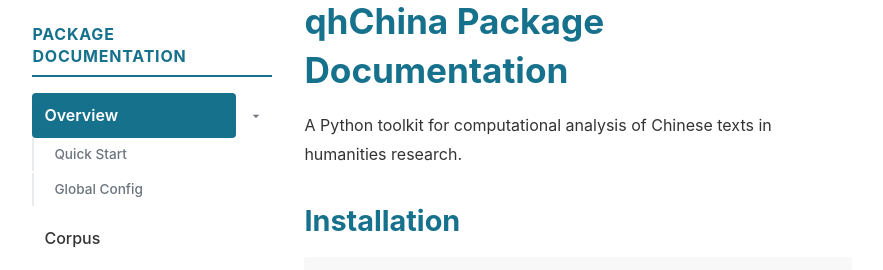
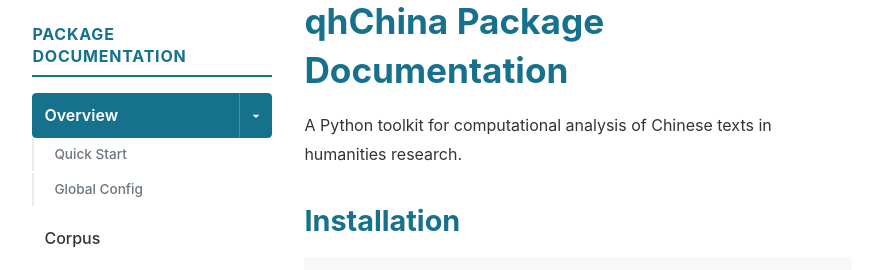
Before and after one commit to mcjkurz/qhchina-web, a Jekyll site: the page built from docs/index.md, in a window 1280 px wide. Shown: the part 601-871 px from the top of the page, without its empty margins (198-1081 px from the left). Built offline with Jekyll 4.4.1, drawn with Linux system fonts in a browser that asks for light colours.

Commit message:
Update API docs

```diff
--- a/_config.yml
+++ b/_config.yml
@@ -60,4 +60,4 @@ goatcounter_code: qhchina # This will create the URL qhchina.goatcounter.com
 github: [metadata]
 
 # Cache busting version (auto-updated by make_docs.py)
-cache_version: 20260217111026
+cache_version: 20260217111308
--- a/_layouts/docs_with_sidebar.html
+++ b/_layouts/docs_with_sidebar.html
@@ -99,6 +99,6 @@
         </div>
       </footer>
     </div>
-    <script src="{{ '/assets/js/search.js' | relative_url }}"></script>
+    <script src="{{ '/assets/js/search.js' | relative_url }}?v={{ site.cache_version | default: '1' }}"></script>
   </body>
 </html>
--- a/_sass/main.scss
+++ b/_sass/main.scss
@@ -478,11 +478,24 @@ aside.docs-sidebar {
 // Nav item wrapper for category link + toggle button
 .nav-item-wrapper {
   display: flex;
-  align-items: center;
+  align-items: stretch;
   gap: 0;
+  border-radius: 4px;
+  overflow: hidden;
 
   > a {
     flex: 1;
+    border-radius: 4px 0 0 4px;
+  }
+
+  // When has toggle button, adjust active link styling
+  > a.active {
+    border-radius: 4px 0 0 4px;
+  }
+
+  // When no toggle button, keep normal radius
+  > a:only-child {
+    border-radius: 4px;
   }
 }
 
@@ -491,23 +504,23 @@ aside.docs-sidebar {
   display: none; // Hidden by default, shown on desktop via media query
   align-items: center;
   justify-content: center;
-  background: transparent;
+  background: var(--primary-color);
   border: none;
+  border-left: 1px solid rgba(255, 255, 255, 0.2);
   cursor: pointer;
-  padding: calc(0.5 * var(--spacing-unit));
-  margin-left: calc(0.25 * var(--spacing-unit));
-  border-radius: 4px;
-  color: var(--light-text);
+  padding: 0 calc(0.5 * var(--spacing-unit));
+  margin: 0;
+  border-radius: 0 4px 4px 0;
+  color: white;
   transition: all 0.2s ease;
 
   &:hover {
-    background-color: var(--secondary-color);
-    color: var(--primary-color);
+    background-color: var(--link-hover);
   }
 
   &:focus {
     outline: none;
-    box-shadow: 0 0 0 2px rgba(22, 113, 141, 0.2);
+    box-shadow: inset 0 0 0 2px rgba(255, 255, 255, 0.3);
   }
 
   .toggle-arrow {
--- a/assets/js/search.js
+++ b/assets/js/search.js
@@ -252,6 +252,8 @@
       return;
     }
 
+    console.log('Submenu toggle initialized, found', toggleButtons.length, 'buttons');
+
     toggleButtons.forEach(function(button) {
       const submenu = button.closest('li').querySelector('.docs-submenu');
 
```
